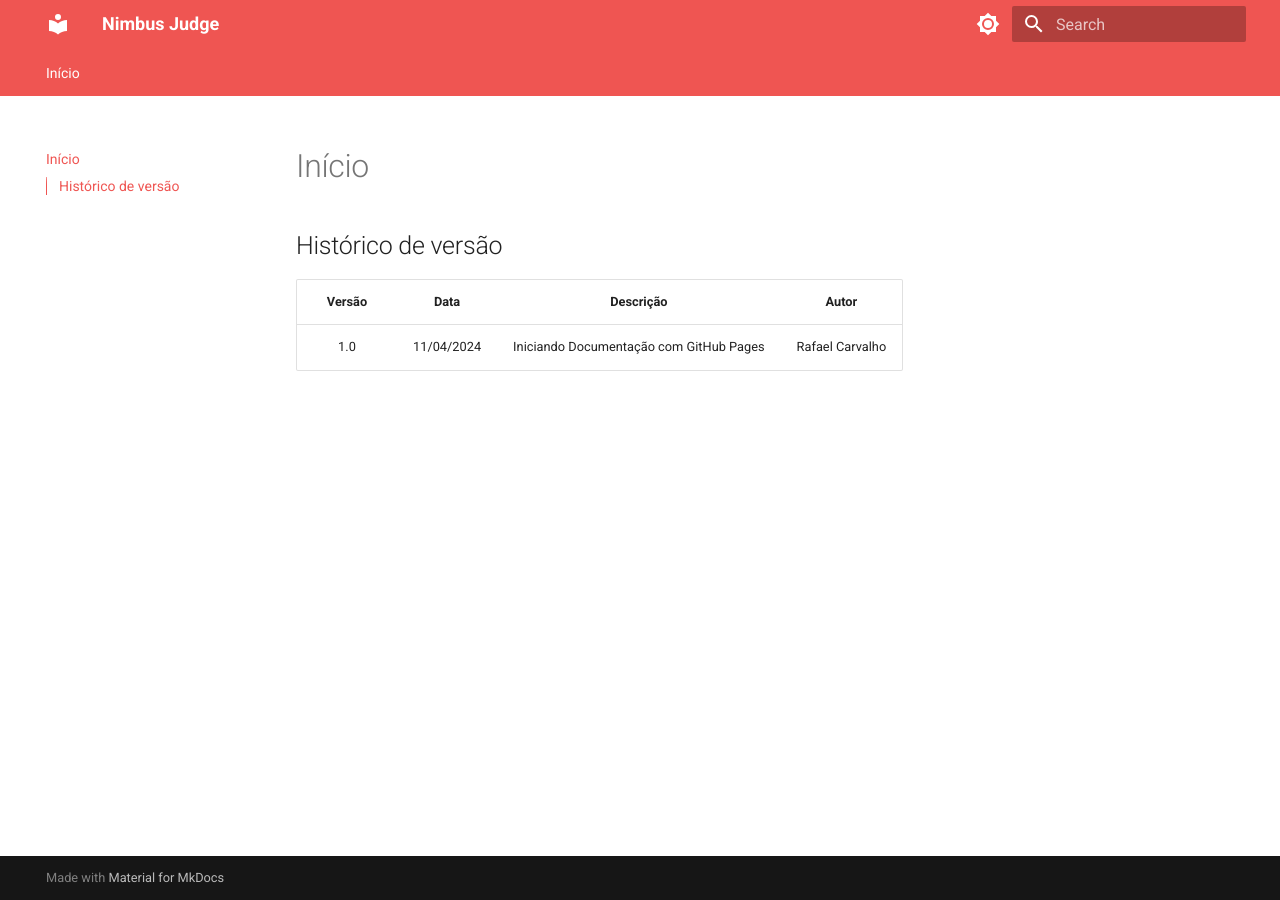
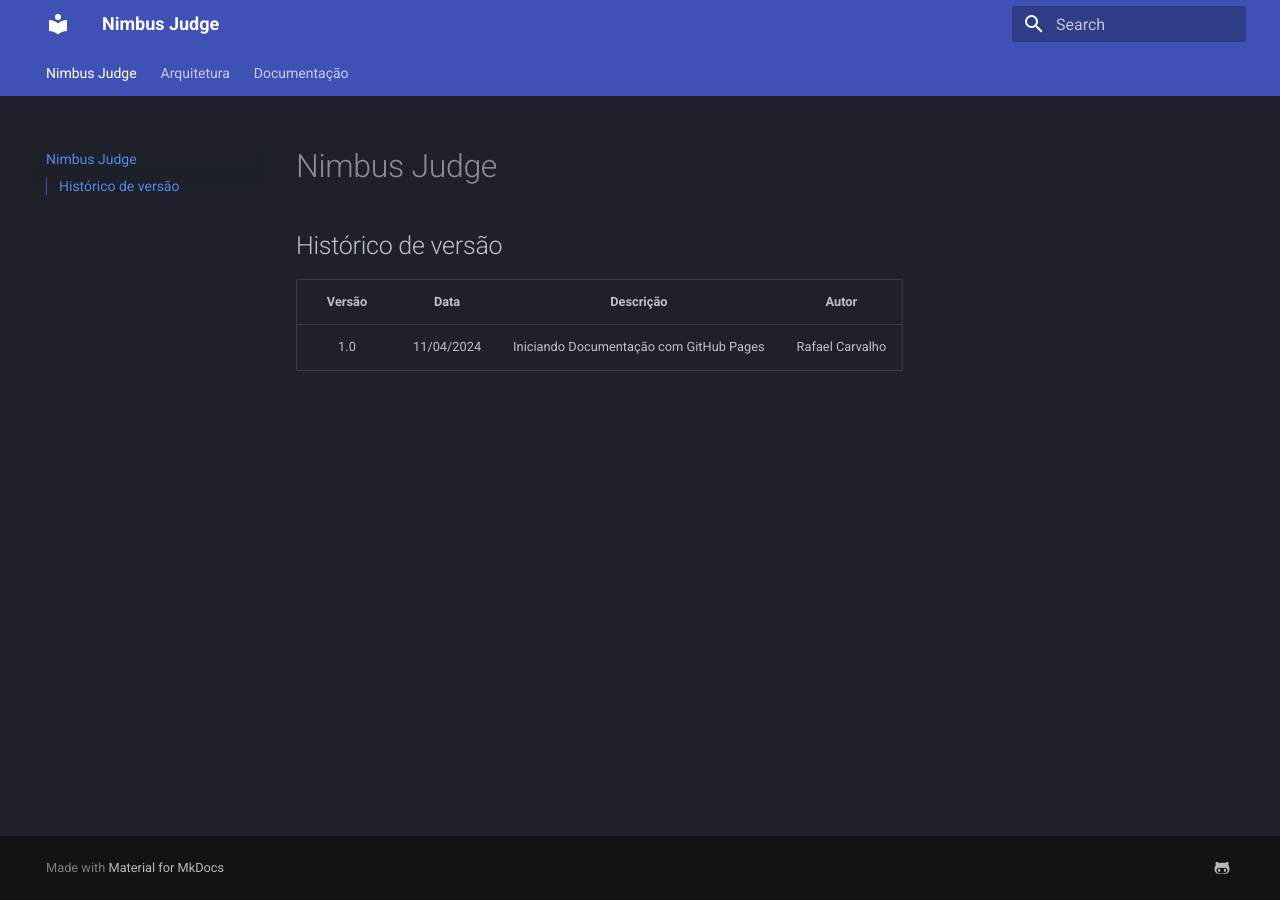
Before and after one commit to NimbusJudgeOrganization/Nimbus-Judge-Organization, an MkDocs documentation site: the page built from docs/index.md, in a window 1280 px wide. Built offline with MkDocs 1.6.1 and Material for MkDocs 9.7.7, drawn with Linux system fonts in a browser that asks for light colours.

Commit message:
docs: structuring GitHub Pages

```diff
--- /dev/null
+++ b/docs/Arquitetura/index.md
@@ -0,0 +1 @@
+# Arquitetura
--- /dev/null
+++ b/docs/Documentação/index.md
@@ -0,0 +1 @@
+# Documentação
--- a/docs/index.md
+++ b/docs/index.md
@@ -1,6 +1,7 @@
-# Início
+# Nimbus Judge
+
 ## Histórico de versão
 
-| Versão |    Data    |                    Descrição                    |     Autor      |
-|:------:|:----------:|:-----------------------------------------------:|:--------------:|
-|  1.0   | 11/04/2024 | Iniciando Documentação com GitHub Pages         | Rafael Carvalho|
+| Versão |    Data    |                Descrição                |      Autor      |
+| :----: | :--------: | :-------------------------------------: | :-------------: |
+|  1.0   | 11/04/2024 | Iniciando Documentação com GitHub Pages | Rafael Carvalho |
--- a/mkdocs.yml
+++ b/mkdocs.yml
@@ -13,31 +13,36 @@ theme:
     - content.code.annotation
     - content.code.copy
   palette:
-    - scheme: default
-      toggle:
-        icon: material/brightness-7
-        name: Switch to dark mode
-      primary: red
-      accent: purple
     - scheme: slate
-      toggle:
-        icon: material/brightness-4
-        name: Switch to light mode
-      primary: red
-      accent: lime
-  markdown_extensions:
-    - pymdownx.highlight:
-        anchor_linenums:true
-    - pymdownx.inlinehilite
-    - pydownx.snippets
-    - admonition
-    - pymdownx.arithmatex:
-        generic: true
-    - footnotes
-    - pymdownx.details
-    - pymdownx.superfences
-    - pymdownx.mark
-    - attr_list
-    - pymdownx.emoji:
-        emoji_index: !!python/name:materialx.emoji.twemoji
-        emoji_generator: !!python/name:materialx.emoji.to_svg
+plugins:
+  - social
+  - search
+
+extra:
+  social:
+    - icon: fontawesome/brands/github-alt
+      link: https://github.com/NimbusJudgeOrganization/Nimbus-Judge-Organization
+markdown_extensions:
+  - pymdownx.highlight:
+      anchor_linenums: true
+  - pymdownx.inlinehilite
+  - pymdownx.snippets
+  - admonition
+  - pymdownx.arithmatex:
+      generic: true
+  - footnotes
+  - pymdownx.details
+  - pymdownx.superfences:
+      custom_fences:
+        - name: mermaid
+          class: mermaid
+          format: !!python/name:pymdownx.superfences.fence_code_format
+  - pymdownx.mark
+  - attr_list
+  - tables
+  # formating
+  - pymdownx.critic
+  - pymdownx.caret
+  - pymdownx.keys
+  - pymdownx.mark
+  - pymdownx.tilde
```
